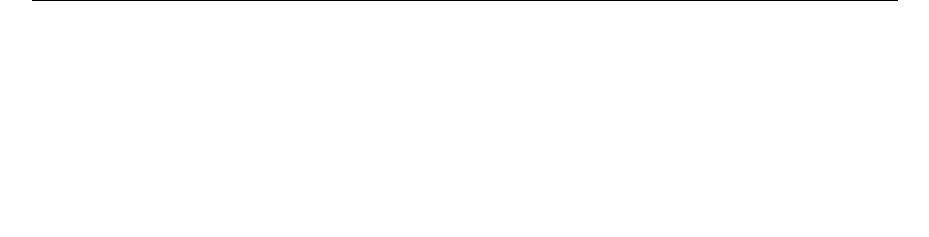
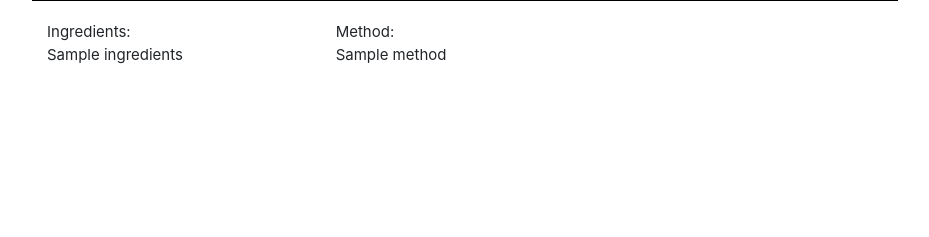
Before and after one commit to aprilha3097/The-Gluten-Free-Blog, a Flask app: template templates/view_recipe.html in a window 1280 px wide. Shown: the part 304-541 px from the top of the page, without its empty margins (175-1104 px from the left). Run offline with Flask 2, Linux system fonts and the light colour scheme; the template is opened without the code that fills it: most values are stand-ins (such as "Sample title", 1, 10 or a date in 2020); some libraries are stand-ins or nearby versions.

Commit message:
Added iteration to list each ingredient and method of selected recipe to page

```diff
--- a/templates/view_recipe.html
+++ b/templates/view_recipe.html
@@ -33,4 +33,26 @@
   </div>
 </div>
 
+
+    <div class="container">
+    <div class="row">
+        <div class="col-sm-4">
+        Ingredients:
+        <ul>
+            {% for ingredients in recipe.ingredients %}
+                <li>{{ingredients}}</li>
+            {% endfor %}
+        </ul>
+
+        </div>
+        <div class="col-sm-6">
+        Method:
+        <ul>
+            {% for method in recipe.methods %}
+                <li>{{method}}</li>
+            {% endfor %}
+        </ul>
+        </div>
+    </div>
+    </div>
 {% endblock %}
```
